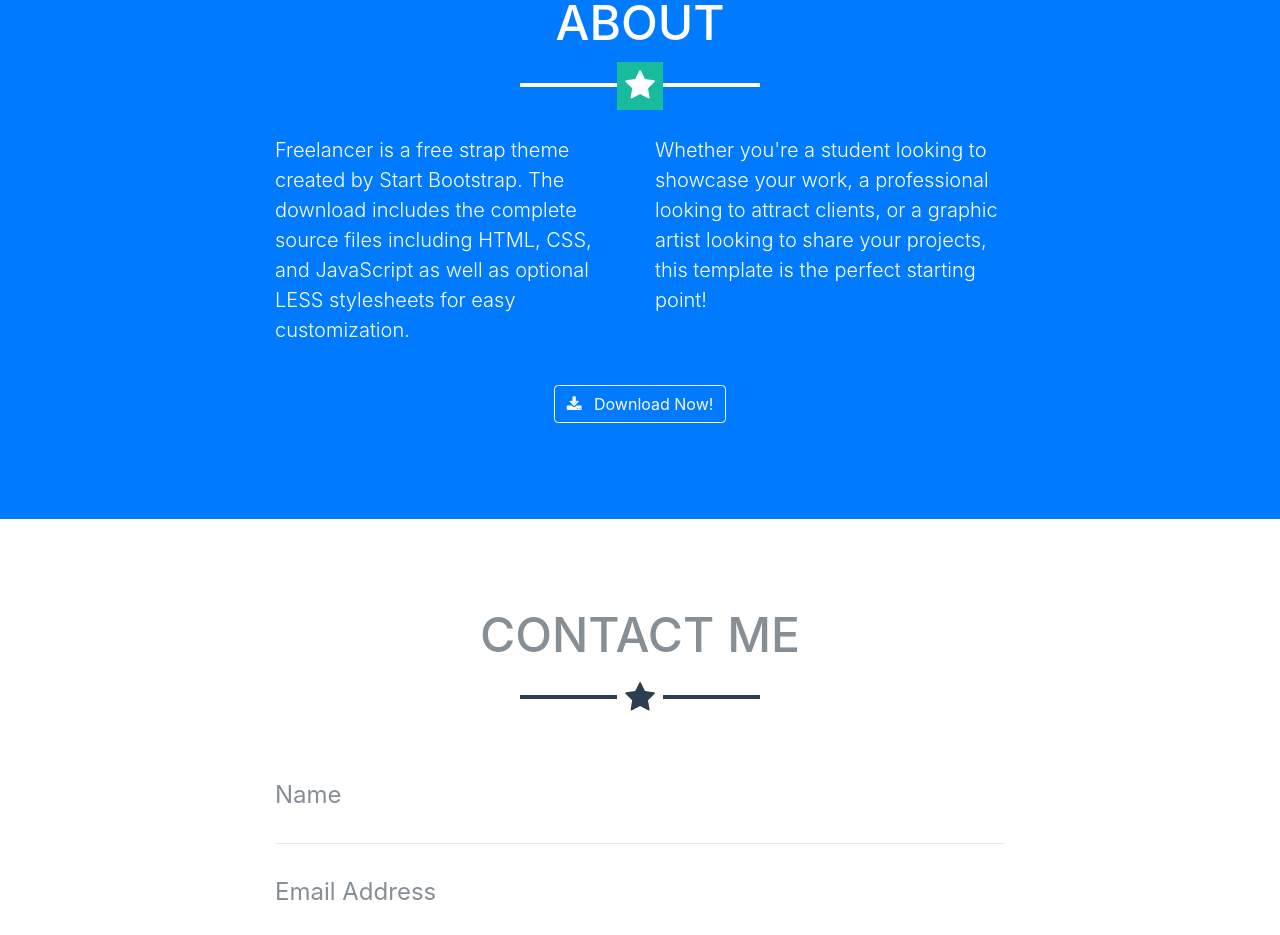
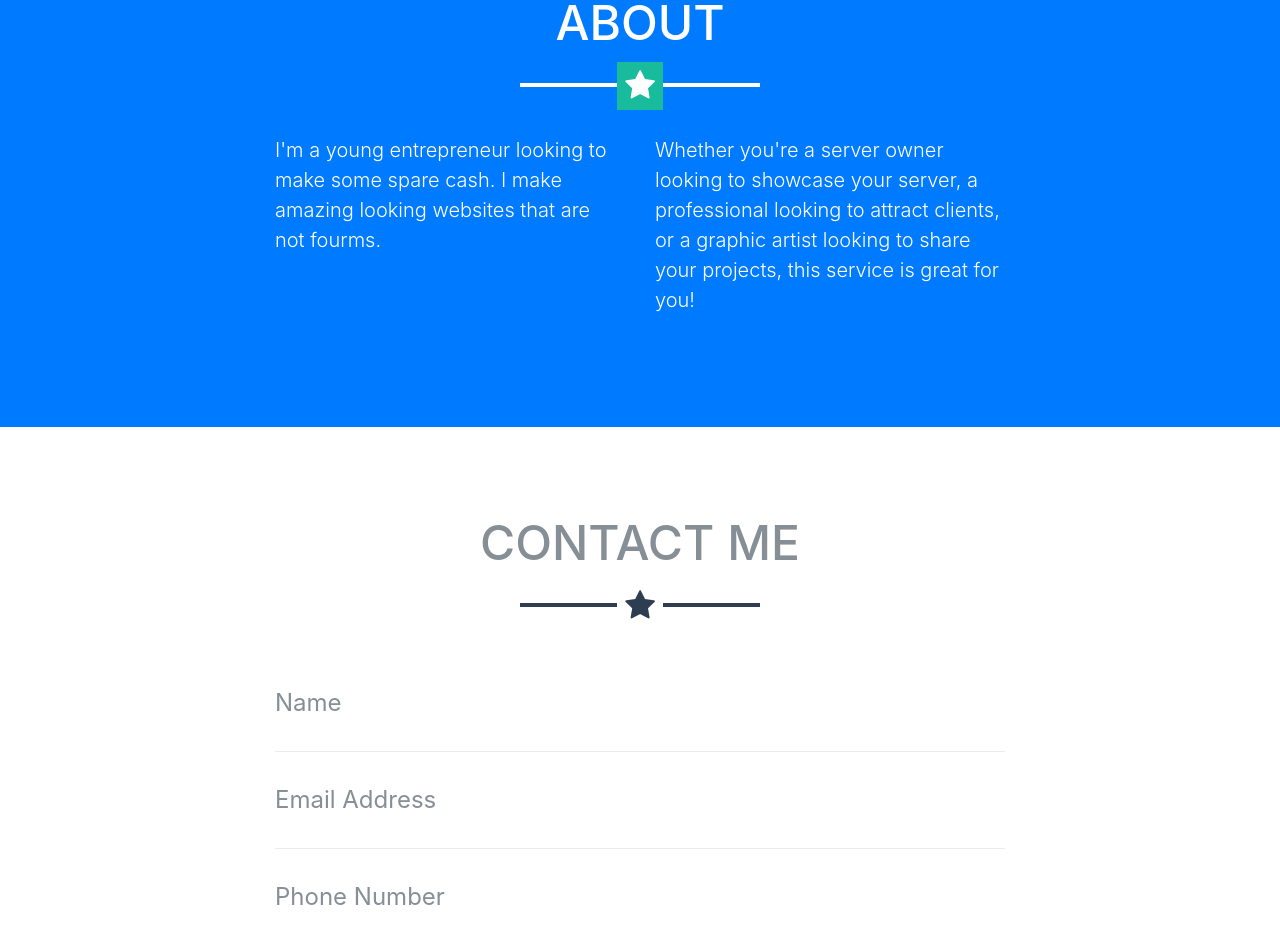
Before and after one commit to iesadkaskdlasjd/iesadkaskdlasjd.github.io, a website with bundled scripts: page index.html in a window 1280 px wide. Shown: the part 1736-2671 px from the top of the page. Built offline with nearby package versions, Linux system fonts and the light colour scheme.

Commit message:
Update index.html

```diff
--- a/index.html
+++ b/index.html
@@ -139,20 +139,13 @@
         <hr class="star-light mb-5">
         <div class="row">
           <div class="col-lg-4 ml-auto">
-            <p class="lead">Freelancer is a free
-           strap theme created by Start Bootstrap. The download includes the complete source files including HTML, CSS, and JavaScript as well as optional LESS stylesheets for easy customization.</p>
+            <p class="lead">I'm a young entrepreneur looking to make some spare cash. I make amazing looking websites that are not fourms. </p>
           </div>
           <div class="col-lg-4 mr-auto">
-            <p class="lead">Whether you're a student looking to showcase your work, a professional looking to attract clients, or a graphic artist looking to share your projects, this template is the perfect starting point!</p>
+            <p class="lead">Whether you're a server owner looking to showcase your server, a professional looking to attract clients, or a graphic artist looking to share your projects, this service is great for you!</p>
           </div>
         </div>
-        <div class="text-center mt-4">
-          <a class="btn btn-xl btn-outline-light" href="#">
-            <i class="fa fa-download mr-2"></i>
-            Download Now!
-          </a>
-        </div>
-      </div>
+
     </section>
 
     <!-- Contact Section -->
```
